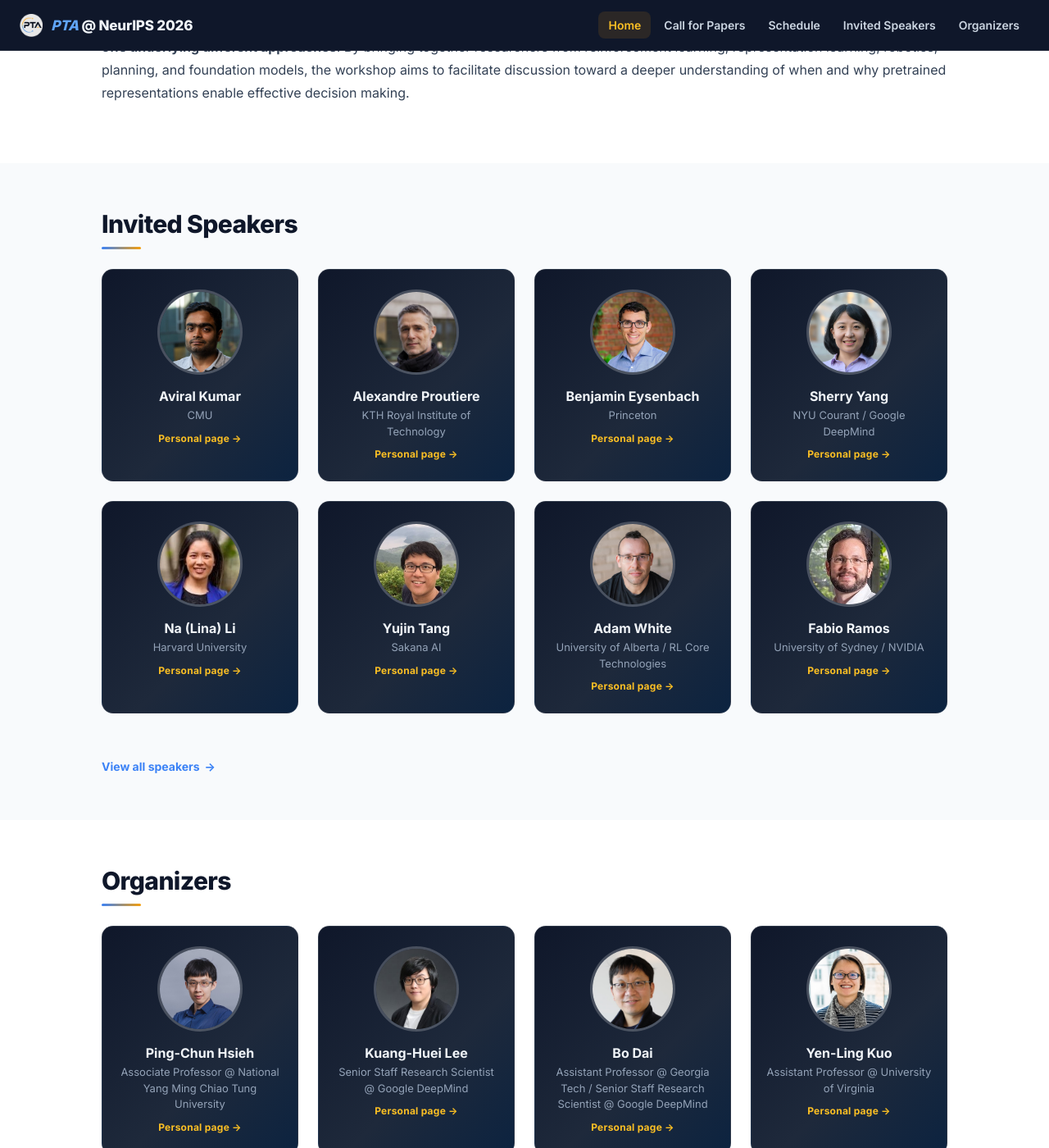
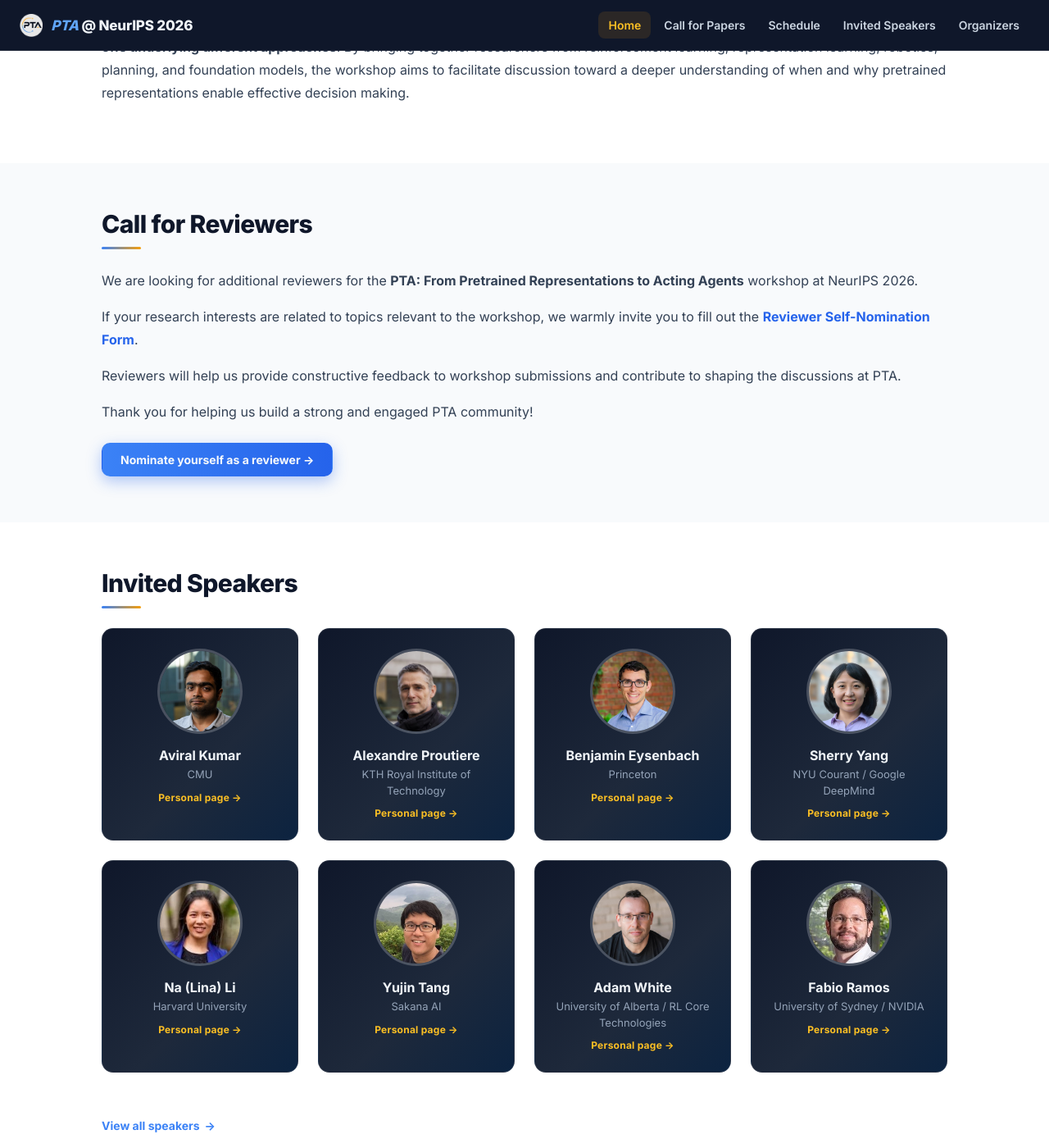
Before and after one commit to PTAworkshop/PTAworkshop.github.io, a Jekyll site: the page built from index.html, in a window 1280 px wide and 1400 px high, scrolled down 953 px. Shown: the whole window at 82% size. Built offline with Jekyll 4.4.1, drawn with Linux system fonts in a browser that asks for light colours.

Commit message:
add reviewer nomination form

```diff
--- a/assets/css/style.css
+++ b/assets/css/style.css
@@ -289,6 +289,16 @@
   color: #334155;
   margin-bottom: 16px;
   max-width: 100%;
+}
+.section-body a:not(.btn) {
+  color: #2563eb;
+  font-weight: 700;
+}
+.section-body a:not(.btn):hover {
+  text-decoration: underline;
+}
+.section-body .btn {
+  margin-top: 8px;
 }
 .section:nth-of-type(even) { background: #ffffff; }
 
--- a/index.html
+++ b/index.html
@@ -77,6 +77,33 @@
 
 <section class="section">
   <div class="container">
+    <h2>Call for Reviewers</h2>
+    <div class="divider left"></div>
+    <div class="section-body">
+      <p>
+        We are looking for additional reviewers for the
+        <strong>PTA: From Pretrained Representations to Acting Agents</strong>
+        workshop at NeurIPS 2026.
+      </p>
+      <p>
+        If your research interests are related to topics relevant to the workshop,
+        we warmly invite you to fill out the
+        <a href="https://forms.gle/XNiSxPFr7Z27p4xXA" target="_blank" rel="noopener">Reviewer Self-Nomination Form</a>.
+      </p>
+      <p>
+        Reviewers will help us provide constructive feedback to workshop submissions
+        and contribute to shaping the discussions at PTA.
+      </p>
+      <p>
+        Thank you for helping us build a strong and engaged PTA community!
+      </p>
+      <a class="btn btn-primary" href="https://forms.gle/XNiSxPFr7Z27p4xXA" target="_blank" rel="noopener">Nominate yourself as a reviewer &rarr;</a>
+    </div>
+  </div>
+</section>
+
+<section class="section">
+  <div class="container">
     <h2>Invited Speakers</h2>
     <div class="divider left"></div>
     {% include people-grid.html people=site.data.speakers %}
```
